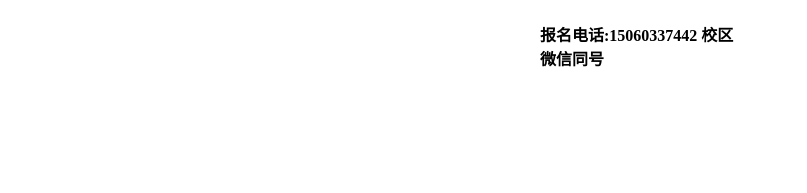
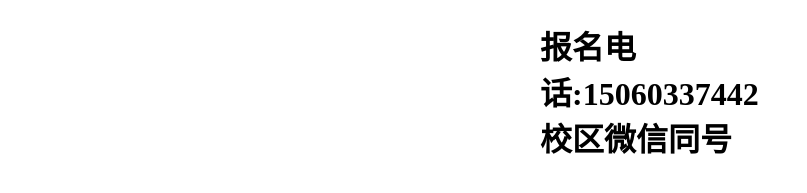
Before and after one commit to ljh2033-web/biyanshan, a plain HTML site: page index.html in a window 1280 px wide. Shown: the part 455-648 px from the top of the page, without its empty margins (0-807 px from the left). Drawn offline with Linux system fonts and the light colour scheme.

Commit message:
Update index.html

```diff
--- a/index.html
+++ b/index.html
@@ -9,7 +9,7 @@
     <img class="logo"src="logo.jpg">
     <div>
         <video class="video"src="宣传.mp4" controls></video>
-        <h4>报名电话:15060337442  校区微信同号</h4>
+        <h1>报名电话:15060337442  校区微信同号</h1>
     </div>
 </body>
 
```
